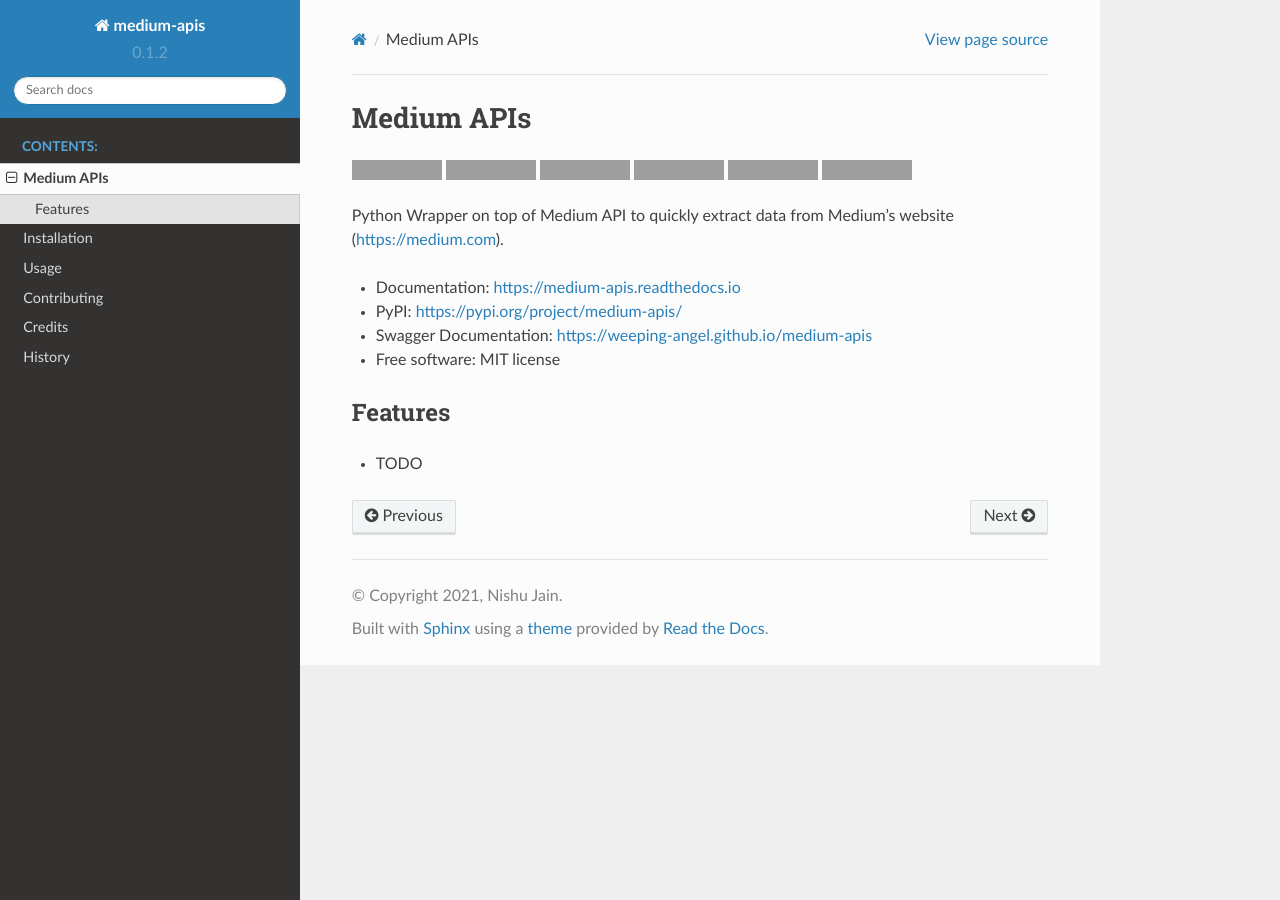
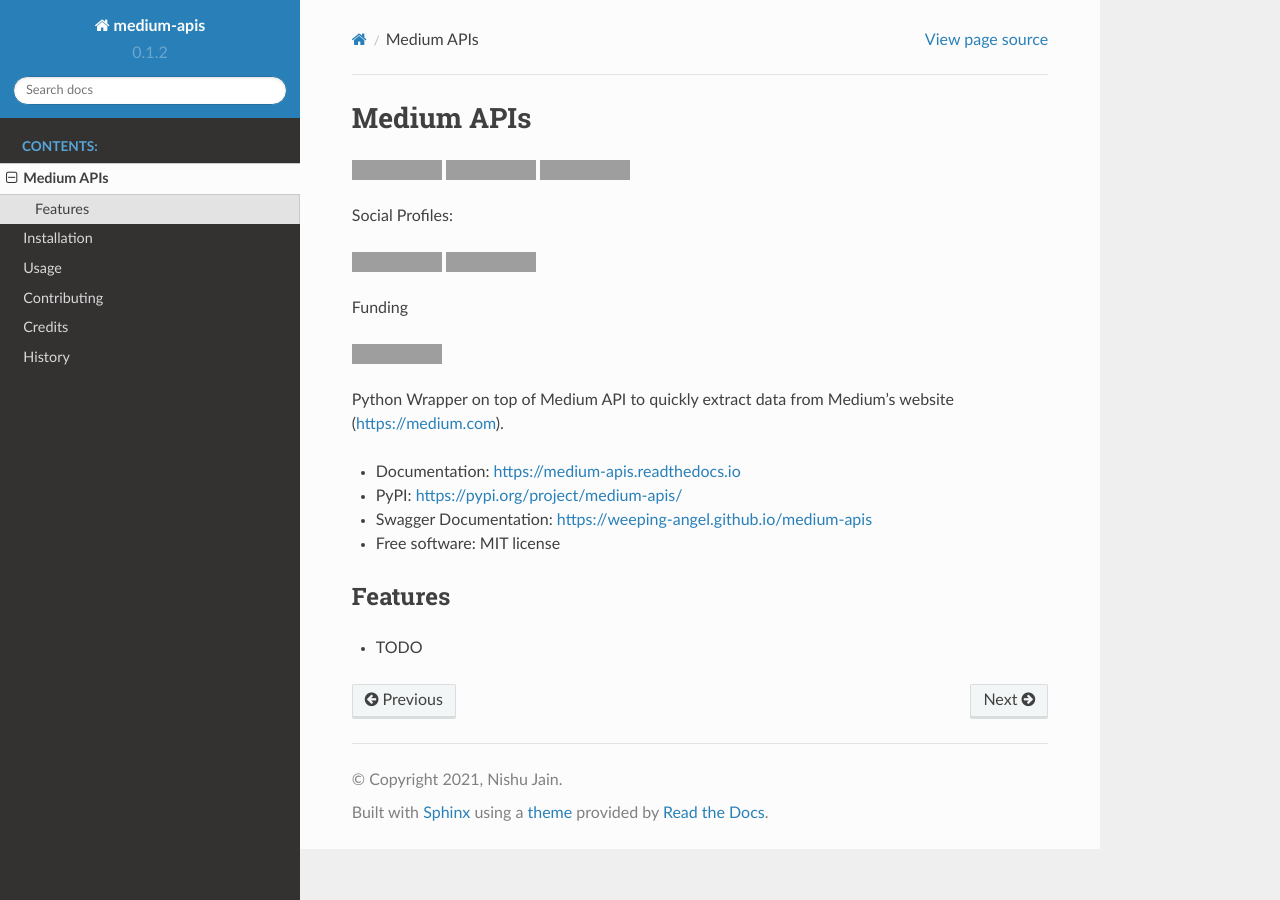
Before and after one commit to weeping-angel/medium-api, a Sphinx documentation site: the page built from docs/README.rst, in a window 1280 px wide, cut to the strip 0-900 px from the top of the page. Built offline with Sphinx 7.4.7 and the Read the Docs theme 2.0.0, drawn with Linux system fonts in a browser that asks for light colours; grey boxes are pictures that could not be loaded.

```diff
--- a/docs/README.rst
+++ b/docs/README.rst
@@ -12,6 +12,8 @@ Medium APIs
         :target: https://medium-apis.readthedocs.io/en/latest/?version=latest
         :alt: Documentation Status
 
+| Social Profiles:
+
 .. image:: https://img.shields.io/badge/Medium-12100E?style=for-the-badge&logo=medium&logoColor=white
         :target: https://nishu-jain.medium.com
         :alt: Author's Blog
@@ -19,6 +21,8 @@ Medium APIs
 .. image:: https://img.shields.io/badge/-Stackoverflow-FE7A16?style=for-the-badge&logo=stack-overflow&logoColor=white
         :target: https://stackoverflow.com/users/17500503/weeping-angel
         :alt: StackOverflow Profile
+
+| Funding
 
 .. image:: https://img.shields.io/badge/PayPal-00457C?style=for-the-badge&logo=paypal&logoColor=white
         :target: https://www.paypal.com/paypalme/sanskarjain1997
```
